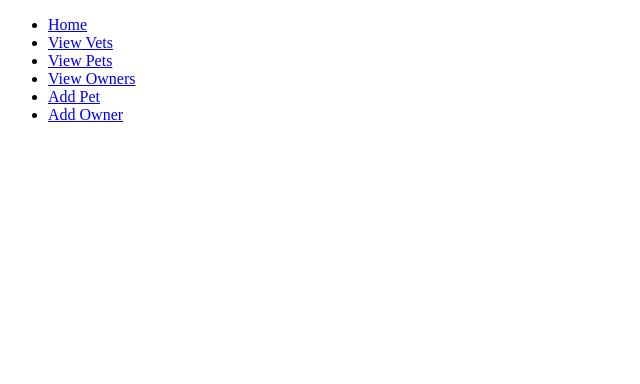
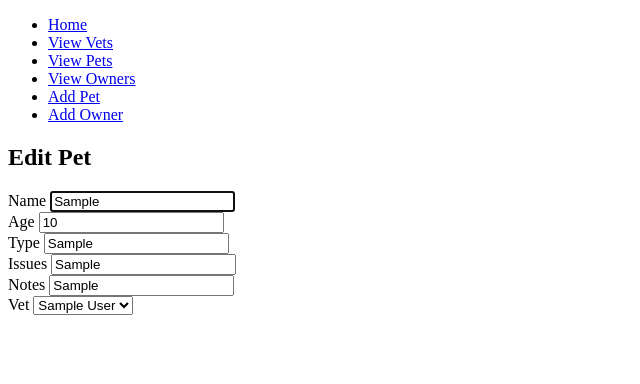
Before and after one commit to Lewish1998/VetClan, a Flask app: template main/templates/pets/edit.html in a window 1280 px wide. Shown: the top 384 px of the page, without its empty margins (0-640 px from the left). Run offline with Flask 2, Linux system fonts and the light colour scheme; the template is opened without the code that fills it: most values are stand-ins (such as "Sample title", 1, 10 or a date in 2020).

Commit message:
edit pet function working

```diff
--- a/main/templates/owners/index.html
+++ b/main/templates/owners/index.html
@@ -10,6 +10,7 @@
         <li><b>Contact Details</b> {{ owner.contact }}</li>
     </ul>
 </div>
+
 {% endfor %}
 
 {% endblock %}
--- a/main/templates/pets/edit.html
+++ b/main/templates/pets/edit.html
@@ -1,10 +1,42 @@
 {% extends 'base.html' %}
 {% block content %}
 
-<form action='/pets{{ pet.id }}' method='post'>
+<h1>Edit Pet</h1>
+
+<form action='/pets/{{ pet.id }}' method='post'>
     <div>
-        <label for
+        <label for='name'>Name</label>
+        <input type='text' value={{ pet.name }} name='name' placeholder='{{ pet.name }}' autofocus>
     </div>
+    <div>
+        <label for='age'>Age</label>
+        <input type='number' value={{ pet.age }} name='age' placeholder='{{ pet.age }}'>
+    </div>
+    <div>
+        <label for='type'>Type</label>
+        <input type='text' value={{ pet.type }} name='type' placeholder='{{ pet.type }}'>
+    </div>
+    <div>
+        <label for='issues'>Issues</label>
+        <input type='text' value={{ pet.issues }} name='issues' placeholder='{{ pet.issues }}'>
+    </div>
+    <div>
+        <label for='notes'>Notes</label>
+        <input type='text' value={{ pet.notes }} name='notes' placeholder='{{ pet.notes }}'>
+    </div>
+    <div>
+        <label for='vet'>Vet</label>
+        <select name='vet_id'>
+            {% for vet in vets %}
+                <option value='{{vet.id}}'>{{ vet.first_name }} {{ vet.last_name }}</option>
+            {% endfor %}
+        </select>
+    </div>
+
 </form>
 
+<!-- Decided to not include the ability to change owner as it is too unlikely that the owner would change to one
+of the other owners using the vets. -->
+
+
 {% endblock %}
```
Also changed, not shown: main/controllers/pet_controller.py (+7 -1 lines).
